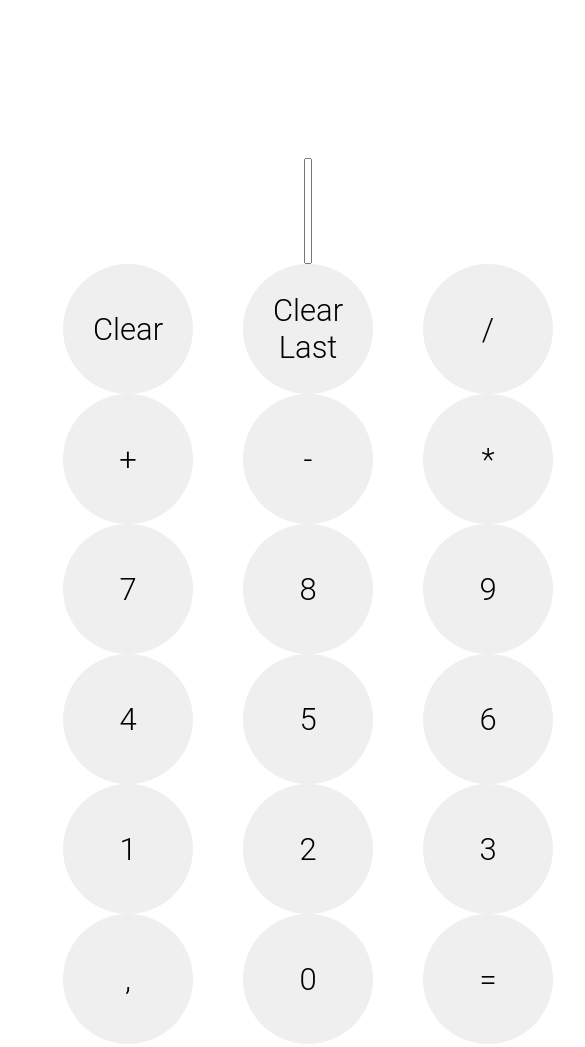
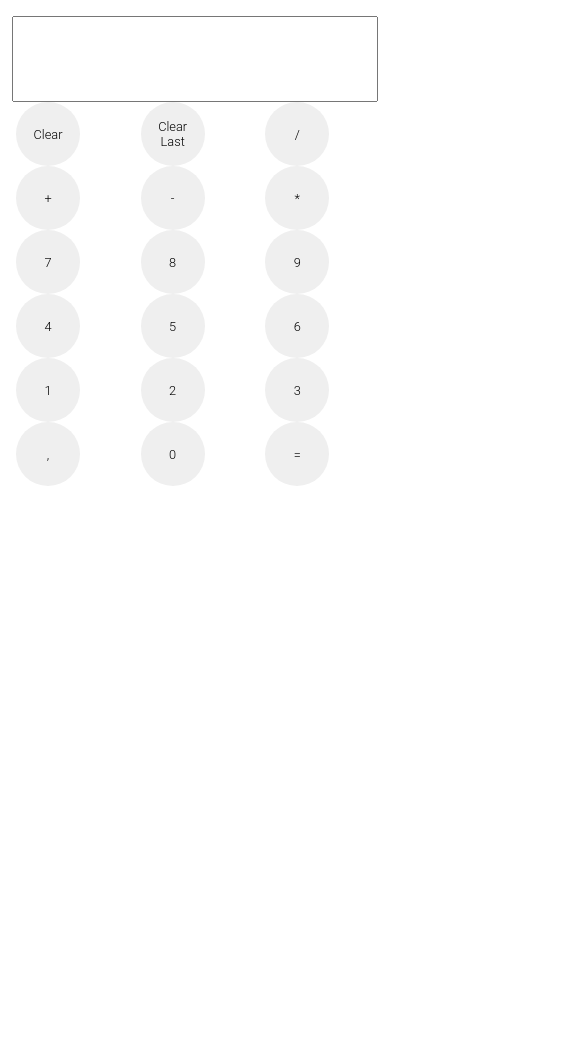
Before and after one commit to ser888gio/Calculator, a plain HTML site: page index.html in a window 390 px wide. Shown: the top 1047 px of the page, 585 px wide, since content can reach past the window. After the commit the page ends 844 px from the top, so only its background shows below. Drawn offline with Linux system fonts and the light colour scheme.

Commit message:
Added functions, changed the css (need to work on responsivness)

```diff
--- a/index.html
+++ b/index.html
@@ -8,31 +8,31 @@
 </head>
 <body>
     <div class="calculator">
-        <input id = "display" readonly>
+        <input type = "text" id = "display" readonly>
         <div class="keys">
             <div class="first_column">
-                <button type = "button" onclick="clearDisplay()">Clear</button>
-                <button type = "button" class = "toArray operand" onclick="clicked(event)" value = "+">+</button>
-                <button type = "button" value ="7" class = "toArray" onclick="clicked(event)">7</button>
-                <button type = "button" value ="4" class = "toArray" onclick="clicked(event)">4</button>
-                <button type = "button" value ="1" class = "toArray" onclick="clicked(event)">1</button>
-                <button type = "button">,</button>
+                <button type = "button" id = "clear" onclick="clearDisplay()">Clear</button>
+                <button type = "button" id = "+" class = "toArray operand" onclick="clicked(event)" value = "+">+</button>
+                <button type = "button" id = "7" value ="7" class = "toArray" onclick="clicked(event)">7</button>
+                <button type = "button" id = "4" value ="4" class = "toArray" onclick="clicked(event)">4</button>
+                <button type = "button" id = "1" value ="1" class = "toArray" onclick="clicked(event)">1</button>
+                <button type = "button" id = "," value ="," class = "toArray" onclick="clicked(event)">,</button>
             </div>
             <div class="second_column">
-                <button type = "button" onclick="clearLast()">Clear Last</button>
-                <button type = "button" class = "toArray operand" value = "-">-</button>
-                <button type = "button" value ="8" class = "toArray" onclick="clicked(event)">8</button>
-                <button type = "button" value ="5" class = "toArray" onclick="clicked(event)">5</button>
-                <button type = "button" value ="2" class = "toArray" onclick="clicked(event)">2</button>
-                <button type = "button" value ="0" class = "toArray" onclick="clicked(event)">0</button>
+                <button type = "button" id = "clearLast" onclick="clearLast()">Clear Last</button>
+                <button type = "button" id = "-" class = "toArray operand" onclick="clicked(event)" value = "-">-</button>
+                <button type = "button" id = "8" value ="8" class = "toArray" onclick="clicked(event)">8</button>
+                <button type = "button" id = "5" value ="5" class = "toArray" onclick="clicked(event)">5</button>
+                <button type = "button" id = "2" value ="2" class = "toArray" onclick="clicked(event)">2</button>
+                <button type = "button" id = "0" value ="0" class = "toArray" onclick="clicked(event)">0</button>
             </div>
             <div class="third_row">
-                <button type = "button" class = "toArray operand" onclick="clicked(event)" value = "/">/</button>
-                <button type = "button" class = "toArray operand" onclick="clicked(event)" value = "*">*</button>
-                <button type = "button" value ="9" class = "toArray" onclick="clicked(event)">9</button>
-                <button type = "button" value ="6" class = "toArray" onclick="clicked(event)">6</button>
-                <button type = "button" value ="3" class = "toArray" onclick="clicked(event)">3</button>
-                <button type = "button" onclick="calculate()">=</button>
+                <button type = "button" id = "/" class = "toArray operand" onclick="clicked(event)" value = "/">/</button>
+                <button type = "button" id = "*" class = "toArray operand" onclick="clicked(event)" value = "*">*</button>
+                <button type = "button" id = "9" value ="9" class = "toArray" onclick="clicked(event)">9</button>
+                <button type = "button" id = "6" value ="6" class = "toArray" onclick="clicked(event)">6</button>
+                <button type = "button" id = "3" value ="3" class = "toArray" onclick="clicked(event)">3</button>
+                <button type = "button" id = "=" onclick="calculate()">=</button>
             </div>
         </div>
     </div>
--- a/index.js
+++ b/index.js
@@ -1,28 +1,23 @@
-//const all_buttons = document.querySelectorAll(".toArray");
 let arrayCalculator = [];
 
-/*all_buttons.forEach(bt =>{
-    bt.addEventListener('click', (e) =>{
-        arrayCalculator.push(e.target.innerHTML);
-        console.log(arrayCalculator);
-    })
-})
-
-
-for (let i = 0; i < all_buttons.length; i++){
-    all_buttons[i].addEventListener("click", function(e){
-        alert("You clicked " + e.target.id)
-    })
-}
- */
 function clicked(e){
     let newBtn = e.target.value;
     arrayCalculator.push(newBtn);
-    console.log(arrayCalculator)
+    console.log(arrayCalculator);
+    updateDisplay();
 }
 
 function calculate(arrayCalculator){
     for (let i = 0; i < arrayCalculator.length; i++){
+        if (arrayCalculator[i].isInteger()){
+
+        }
+        else if (arrayCalculator[i] in '+-*/'){
+            if (arrayCalculator[i] === '+'){
+                let result = arrayCalculator[i-1] + arrayCalculator[i+1];
+                console.log(result)
+            }
+        }
 
     }
 }
@@ -30,13 +25,16 @@ function calculate(arrayCalculator){
 //button Clear Last functionality
 function clearLast(){
     arrayCalculator.splice(-1);
+    updateDisplay();
 }
 
 function clearDisplay(){
     arrayCalculator = [];
+    updateDisplay();
 }
 
 
 //see the displayed result
-function displayResult(){
+function updateDisplay() {
+    document.getElementById('display').value = arrayCalculator.join(' ');
 }
--- a/style.css
+++ b/style.css
@@ -2,30 +2,68 @@
     font-family: "Roboto Light", sans-serif;
 }
 
-.calculator{
+.calculator {
     display: flex;
     flex-direction: column;
     align-items: center;
-    padding: 150px 300px;
+    padding: 9.375rem 31.25rem ;
+    margin: 0 auto;
 }
 
-
-#display{
+#display {
     width: 100%;
-    height: 100px;
+    height: 5rem;
+    font-size: 1.5rem;
 }
 
-.keys{
+.keys {
     display: grid;
-    grid-template-columns: repeat(3, 1fr);
-    gap: 50px;
+    gap: 1rem;
+    grid-template-areas:
+            "clear clearLast / *"
+            "7 8 9 +"
+            "4 5 6 -"
+            "1 2 3 ="
+            ", 0  =";
 }
 
-button{
+button {
     border-radius: 50%;
     border: none;
-    font-size: 31px;
-    height: 130px;
-    width: 130px;
+    font-size: 1.25rem; /* Adjust font size as needed */
+    height: 4rem; /* Adjust height as needed */
+    width: 4rem; /* Adjust width as needed */
     cursor: pointer;
 }
+
+/* Media queries for different screen sizes */
+
+@media (max-width: 768px) {
+    .calculator {
+        padding: 1rem;
+    }
+    #display {
+        font-size: 1.2rem;
+    }
+    .keys {
+        grid-template-columns: repeat(auto-fit, minmax(80px, 1fr));
+    }
+    button {
+        font-size: 1rem;
+    }
+}
+
+@media (max-width: 480px) {
+    .calculator {
+        padding: 0.5rem;
+    }
+    #display {
+        font-size: 1rem;
+    }
+    .keys {
+        grid-template-columns: repeat(auto-fit, minmax(60px, 1fr));
+    }
+    button {
+        font-size: 0.8rem;
+    }
+}
```
